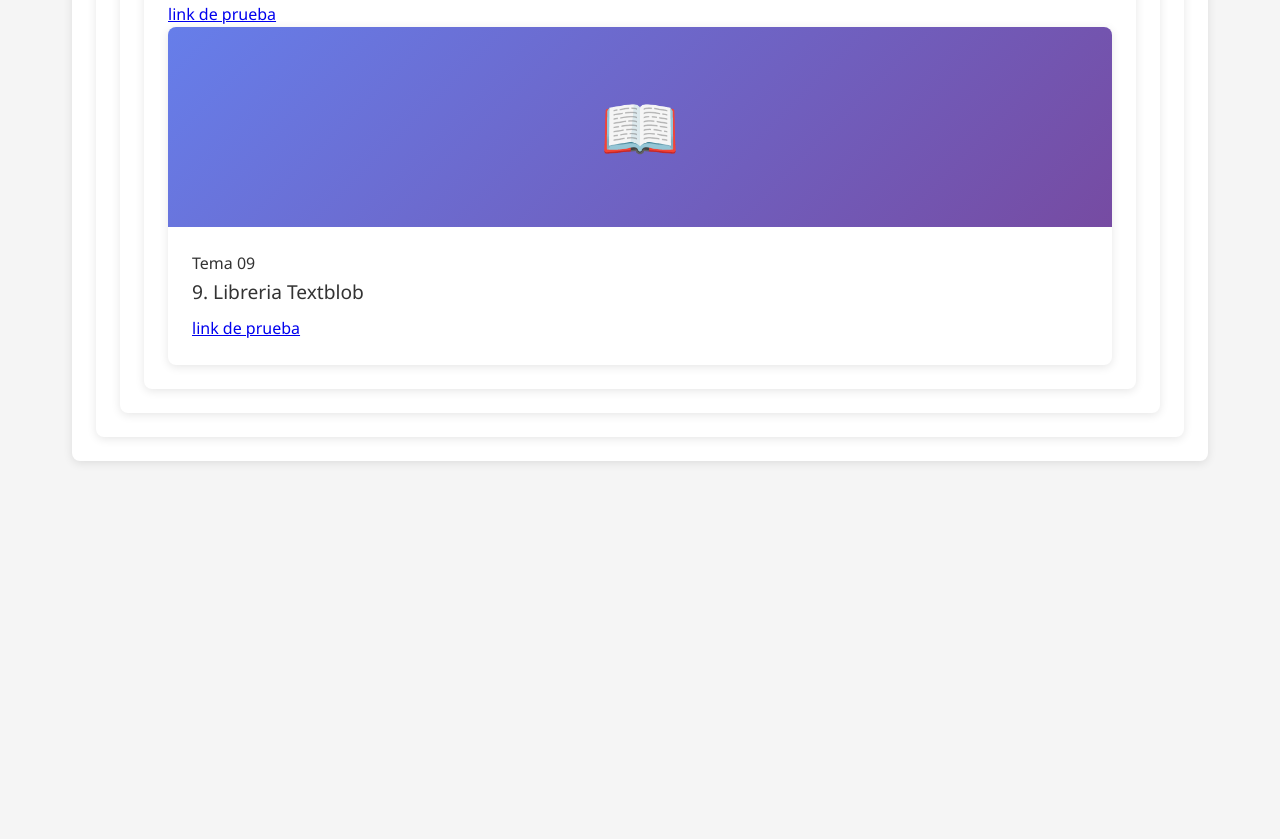
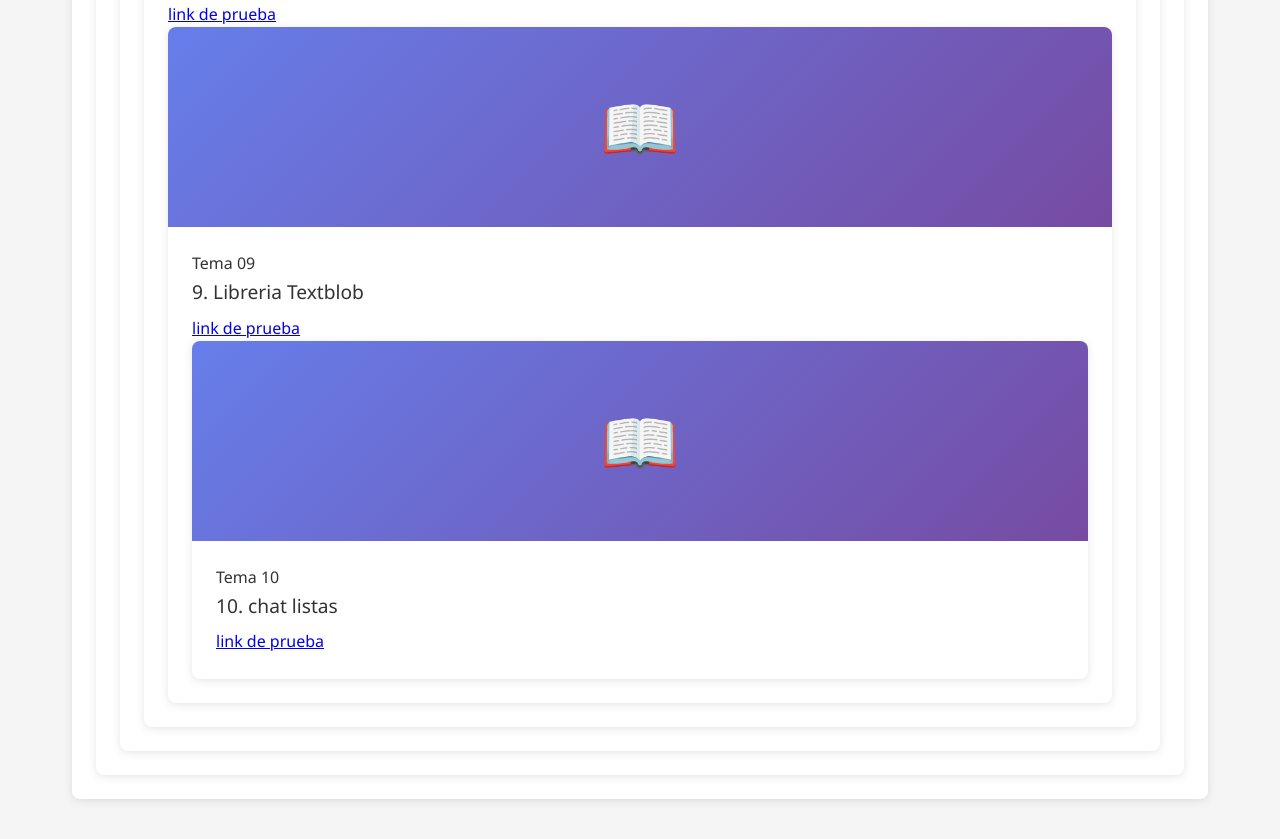
Before and after one commit to rakeeeel/portafolio_lenguajenatural, a plain HTML site: page index.html in a window 1280 px wide. Shown: the part 3556-4395 px from the top of the page. Before the commit the page ends 4081 px from the top, so only its background shows below. Drawn offline with Linux system fonts and the light colour scheme.

Commit message:
Update index.html

```diff
--- a/index.html
+++ b/index.html
@@ -182,7 +182,7 @@
                 <div class="card-content">
                     <div class="card-number">Tema 01</div>
                     <h3>1. Tokenizar</h3>
-                    <a href="tokenizar.html">link de prueba</a>
+                    <a href="Tokenizar.html">link de prueba</a>
                 </div>
             </div>
 
@@ -192,7 +192,7 @@
                 <div class="card-content">
                     <div class="card-number">Tema 02</div>
                     <h3>2. Longitud de Palabras</h3>
-                    <a href="longitud.html">link de prueba</a>
+                    <a href="Longitud.html">link de prueba</a>
                 </div>
             </div>
 
@@ -202,7 +202,7 @@
                 <div class="card-content">
                     <div class="card-number">Tema 03</div>
                     <h3>3. Contar Palabras</h3>
-                    <a href="contarpalabras.html">link de prueba</a>
+                    <a href="Contarpalabras.html">link de prueba</a>
 
                 </div>
             </div>
@@ -252,9 +252,15 @@
                     <div class="card-number">Tema 09</div>
                     <h3>9. Libreria Textblob</h3>
                     <a href="lib_textblob.html">link de prueba</a>
+                                <!-- Card 10 -->
+            <div class="card">
+                <div class="card-image icon-9"></div>
+                <div class="card-content">
+                    <div class="card-number">Tema 10</div>
+                    <h3>10. chat listas</h3>
+                    <a href="chatlistas.html">link de prueba</a>
             </div>
         </div>
     </section>
 </body>
-
 </html>
```
